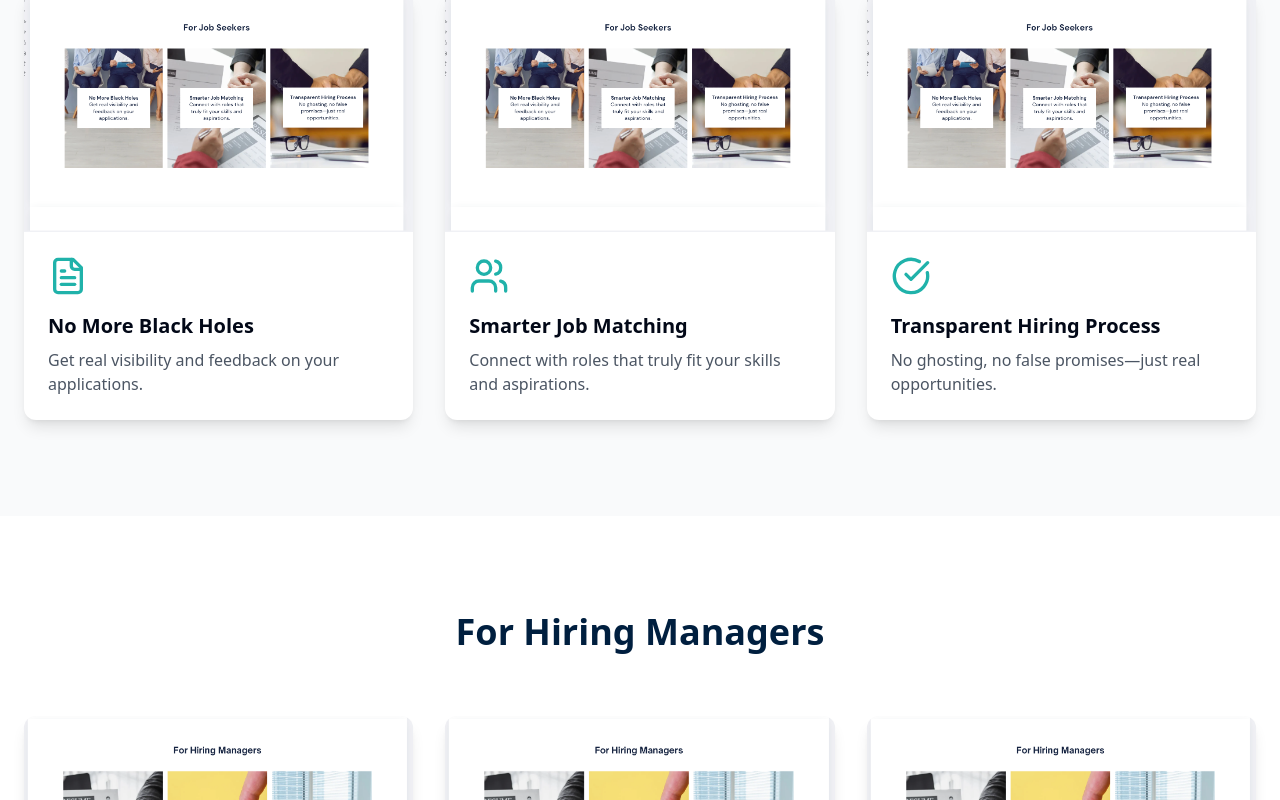
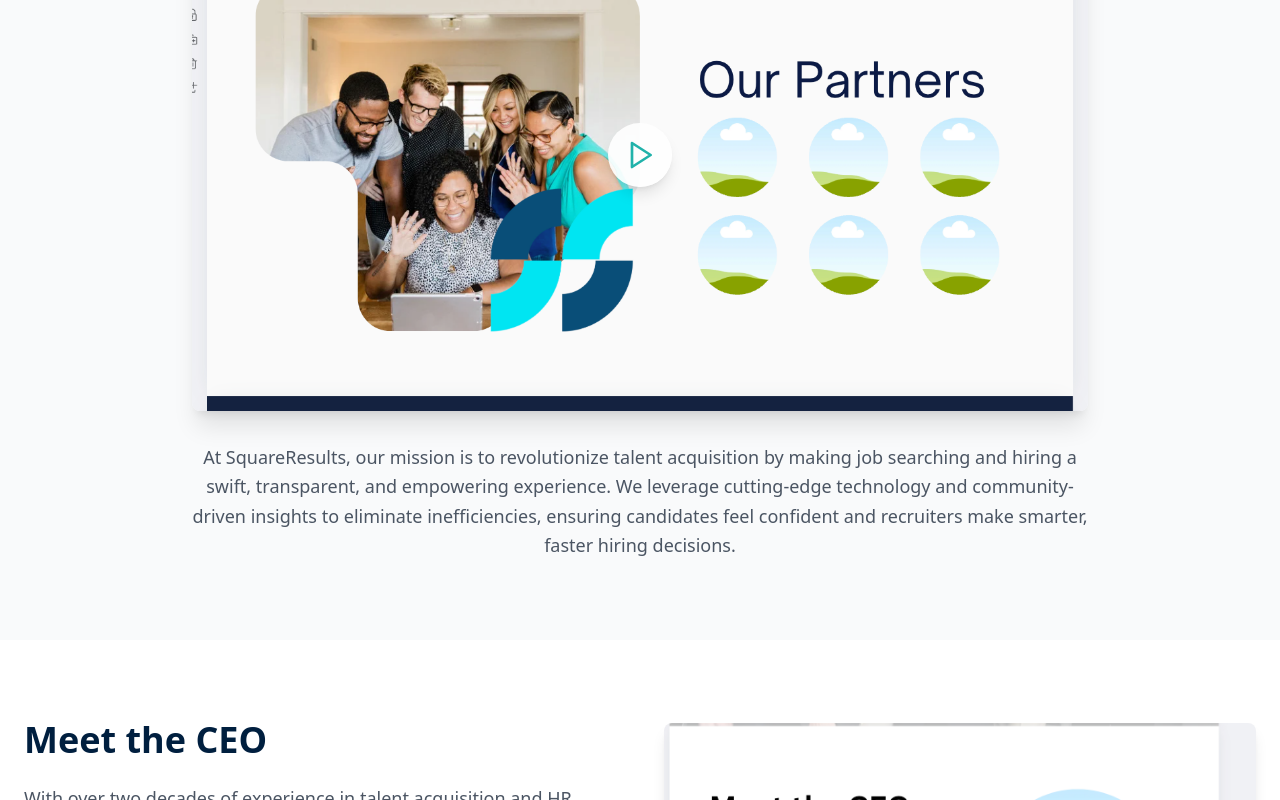
Before and after one commit to SquareResults/SQR_Website, a React (Vite) app: page / in a window 1280 px wide. Shown: the part 1540-2340 px from the top of the page. Built offline with nearby package versions, Linux system fonts and the light colour scheme.

Commit message:
Integrate new sections to homepage
Added About section with company description and illustration, Mission Statement section with team image and play button, Meet the CEO section with description and landscape image, and Blogs section with sample blog posts to the homepage.
[skip gpt_engineer]

```diff
--- a/src/components/MissionSection.tsx
+++ b/src/components/MissionSection.tsx
@@ -14,18 +14,21 @@ const MissionSection = () => {
           <h2 className="text-4xl font-bold text-secondary mb-8">Mission Statement</h2>
           <div className="relative">
             <img
-              src="/lovable-uploads/ff22ec66-2c1b-44d9-bf10-a30ecf286d97.png"
+              src="/lovable-uploads/9655dd67-72db-49f7-88b2-a0b84b8e81b8.png"
               alt="Team"
               className="w-full rounded-lg shadow-xl mb-8"
             />
             <div className="absolute inset-0 flex items-center justify-center">
-              <button className="bg-white/90 p-4 rounded-full shadow-lg hover:bg-white transition-colors">
-                <Play className="w-8 h-8 text-primary" />
+              <button
+                className="bg-white/90 p-4 rounded-full shadow-lg hover:bg-white transition-colors group"
+                onClick={() => console.log("Play video clicked")}
+              >
+                <Play className="w-8 h-8 text-primary group-hover:scale-110 transition-transform" />
               </button>
             </div>
           </div>
           <p className="text-lg text-gray-600 leading-relaxed">
-            At SquareResults, our mission is to revolutionise talent acquisition by making job searching
+            At SquareResults, our mission is to revolutionize talent acquisition by making job searching
             and hiring a swift, transparent, and empowering experience. We leverage cutting-edge
             technology and community-driven insights to eliminate inefficiencies, ensuring candidates
             feel confident and recruiters make smarter, faster hiring decisions.
--- a/src/pages/Index.tsx
+++ b/src/pages/Index.tsx
@@ -1,5 +1,9 @@
 import Navbar from "@/components/Navbar";
 import Hero from "@/components/Hero";
+import AboutSection from "@/components/AboutSection";
+import MissionSection from "@/components/MissionSection";
+import CEOSection from "@/components/CEOSection";
+import BlogsSection from "@/components/BlogsSection";
 import WhySection from "@/components/WhySection";
 import JobSeekersSection from "@/components/JobSeekersSection";
 import HiringManagersSection from "@/components/HiringManagersSection";
@@ -14,6 +18,10 @@ const Index = () => {
     <div className="min-h-screen bg-background">
       <Navbar />
       <Hero />
+      <AboutSection />
+      <MissionSection />
+      <CEOSection />
+      <BlogsSection />
       <WhySection />
       <JobSeekersSection />
       <HiringManagersSection />
```
